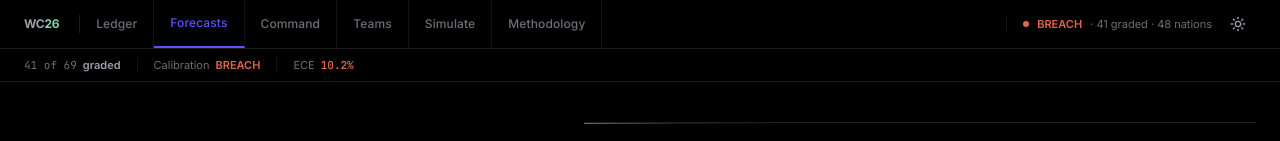
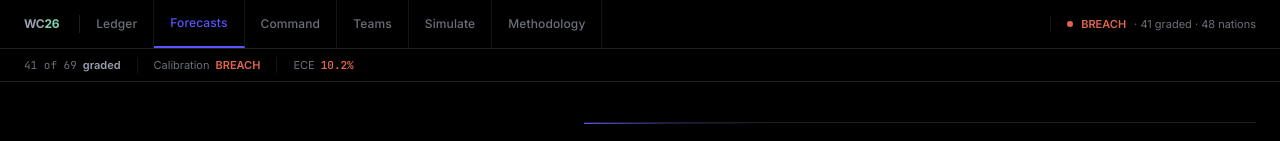
Before and after one commit to Sanjaayyy7/wc26-matchday-briefing, a Next.js app: page /matches in a window 1280 px wide. Shown: the top 141 px of the page. Built offline with nearby package versions, Linux system fonts and the light colour scheme.

Commit message:
refactor(theme): dark-only — drop next-themes + toggle, hard-pin .dark, remove dead site-header

```diff
--- a/app/layout.tsx
+++ b/app/layout.tsx
@@ -1,6 +1,5 @@
 import type { Metadata } from "next";
 import { Inter, JetBrains_Mono } from "next/font/google";
-import { ThemeProvider } from "next-themes";
 import "./globals.css";
 
 const inter = Inter({
@@ -26,19 +25,9 @@
   return (
     <html
       lang="en"
-      suppressHydrationWarning
-      className={`${inter.variable} ${jetbrainsMono.variable} h-full antialiased`}
+      className={`dark ${inter.variable} ${jetbrainsMono.variable} h-full antialiased`}
     >
-      <body className="min-h-full flex flex-col">
-        <ThemeProvider
-          attribute="class"
-          defaultTheme="dark"
-          enableSystem={false}
-          disableTransitionOnChange
-        >
-          {children}
-        </ThemeProvider>
-      </body>
+      <body className="min-h-full flex flex-col">{children}</body>
     </html>
   );
 }
--- a/components/site-header.tsx
+++ /dev/null
@@ -1,32 +0,0 @@
-import Link from "next/link";
-import { ThemeToggle } from "./theme-toggle";
-
-export function SiteHeader() {
-  return (
-    <header className="sticky top-3 z-50 px-4">
-      <div className="mx-auto flex max-w-6xl items-center justify-between gap-4 rounded-full border border-[var(--hairline)] bg-[var(--glass)] px-5 py-2.5 backdrop-blur-[10px] backdrop-saturate-150">
-        <Link href="/" className="text-title shrink-0">
-          Matchday Briefing
-        </Link>
-        <nav className="text-label flex min-w-0 items-center gap-1 overflow-x-auto">
-          {[
-            ["Matches", "/matches"],
-            ["Groups", "/groups"],
-            ["Teams", "/teams"],
-            ["Record", "/record"],
-            ["Simulator", "/simulator"],
-          ].map(([label, href]) => (
-            <Link
-              key={href}
-              href={href}
-              className="shrink-0 rounded-full px-3 py-1.5 transition-colors duration-300 hover:bg-[var(--neutral-fill)] hover:text-[var(--ink)]"
-            >
-              {label}
-            </Link>
-          ))}
-        </nav>
-        <ThemeToggle />
-      </div>
-    </header>
-  );
-}
--- a/components/theme-toggle.tsx
+++ /dev/null
@@ -1,20 +0,0 @@
-"use client";
-
-import { useTheme } from "next-themes";
-import { Moon, Sun } from "lucide-react";
-
-export function ThemeToggle() {
-  const { resolvedTheme, setTheme } = useTheme();
-  return (
-    <button
-      type="button"
-      aria-label="Toggle theme"
-      onClick={() => setTheme(resolvedTheme === "dark" ? "light" : "dark")}
-      className="grid h-9 w-9 place-items-center rounded-full text-[var(--ink-muted)] transition-colors duration-300 hover:bg-[var(--neutral-fill)] hover:text-[var(--ink)]"
-    >
-      {/* Theme class lands before paint (next-themes script), so CSS picks the icon — no mounted-state dance. */}
-      <Sun className="hidden h-4 w-4 dark:block" />
-      <Moon className="h-4 w-4 dark:hidden" />
-    </button>
-  );
-}
--- a/components/wc26-shell-header.tsx
+++ b/components/wc26-shell-header.tsx
@@ -1,5 +1,4 @@
 import Link from "next/link";
-import { ThemeToggle } from "./theme-toggle";
 import GlassHeader from "./glass-header";
 import type { SystemHealth } from "@/lib/command-data";
 
@@ -69,9 +68,6 @@
             <span className={`font-semibold ${textCls}`}>{systemHealth.status}</span>
             <span className="text-[var(--ink-faint)]">· {systemHealth.graded} graded · 48 nations</span>
           </div>
-          <div className="pl-2">
-            <ThemeToggle />
-          </div>
         </div>
       </nav>
 
```
